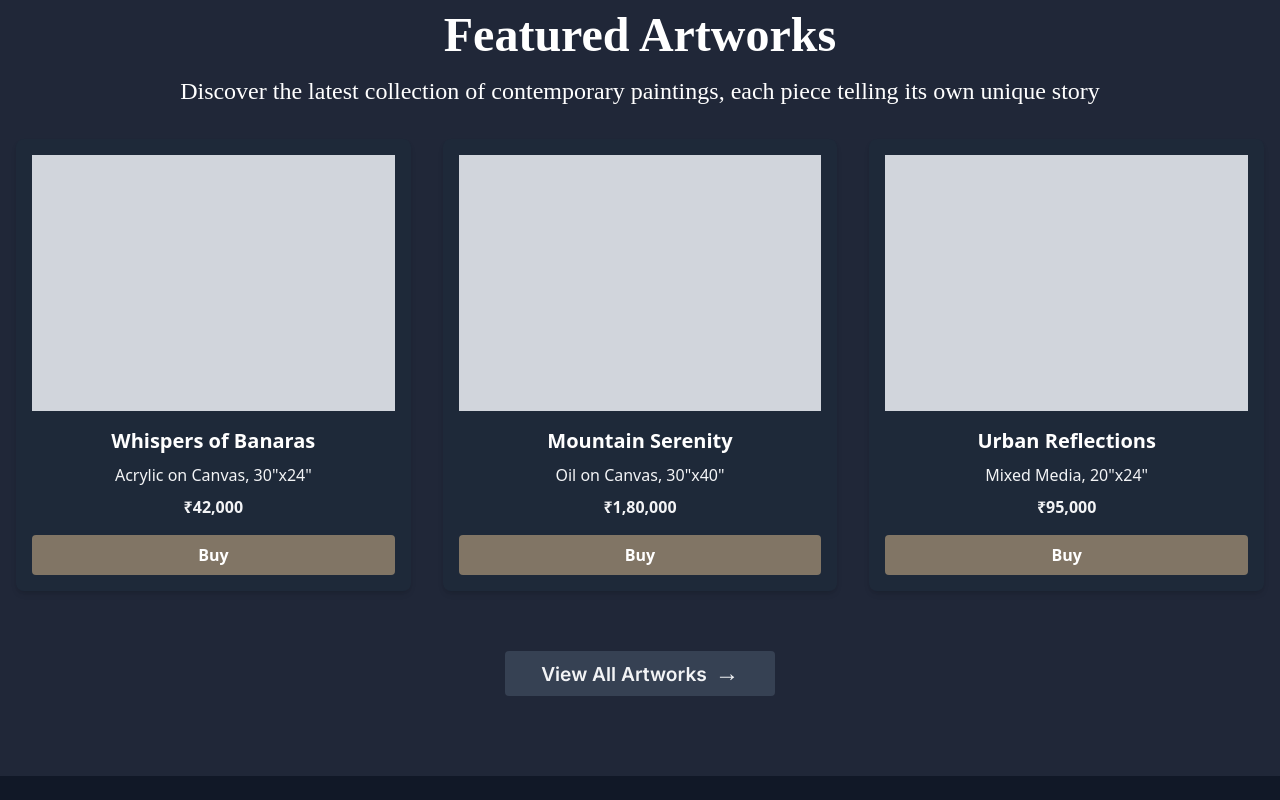
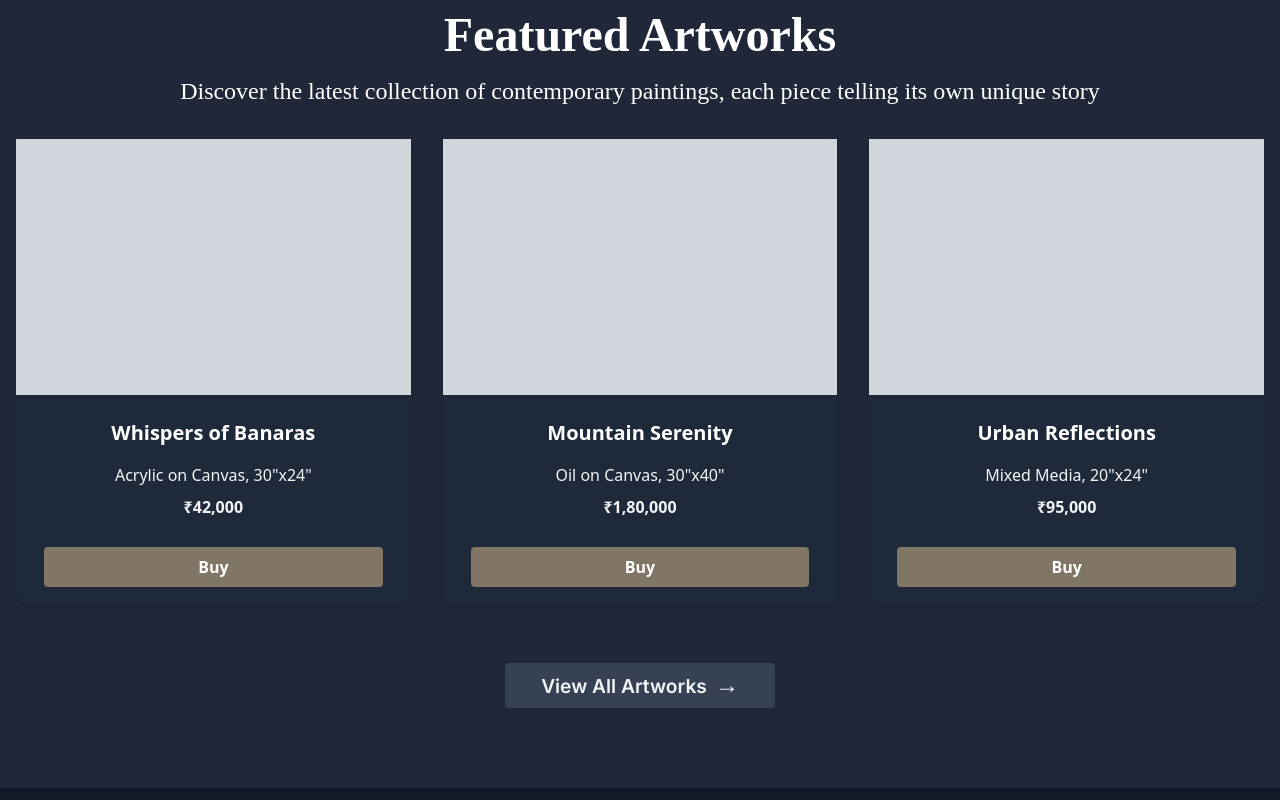
Before and after one commit to itsxwang/aritst-website, a React (Vite) app in the folder client/: page / in a window 1280 px wide. Shown: the part 940-1740 px from the top of the page. Built offline with nearby package versions, Linux system fonts and the light colour scheme.

Commit message:
add routing but theme problem comes

```diff
--- a/client/package.json
+++ b/client/package.json
@@ -14,6 +14,7 @@
     "lucide-react": "^0.526.0",
     "react": "^19.1.0",
     "react-dom": "^19.1.0",
+    "react-router-dom": "^7.7.1",
     "tailwindcss": "^4.1.11"
   },
   "devDependencies": {
--- a/client/src/App.tsx
+++ /dev/null
@@ -1,33 +0,0 @@
-import {  useState,useEffect } from "react";
-
-
-import Home from "./Components/Home/Home";
-import ThemeContext from "./contexts/themeContext";
-
-import './index.css';
-
-
-
-function App() {
-  const [theme, setTheme] = useState(() => {
-    const storedTheme = localStorage.getItem("theme");
-    if (storedTheme === null) {
-      return "dark";
-    }
-    return storedTheme === "light" ? "light" : "dark";
-  });
-
-  useEffect(() => {
-    localStorage.setItem("theme", theme);
-  }, [theme]);
-
-  return (
-    <>
-      <ThemeContext.Provider value={{ theme, setTheme }}>
-      <Home />
-      </ThemeContext.Provider>
-    </>
-  )
-}
-
-export default App;
--- /dev/null
+++ b/client/src/Components/About/About.tsx
@@ -0,0 +1,9 @@
+import React from 'react'
+
+function About() {
+  return (
+    <div>About</div>
+  )
+}
+
+export default About
--- /dev/null
+++ b/client/src/Components/Contact/Contact.tsx
@@ -0,0 +1,9 @@
+import React from 'react'
+
+function Contact() {
+  return (
+    <div>Contact</div>
+  )
+}
+
+export default Contact
--- /dev/null
+++ b/client/src/Components/Gallery/Gallery.tsx
@@ -0,0 +1,9 @@
+import React from 'react'
+
+function Gallery() {
+  return (
+    <div>gallery</div>
+  )
+}
+
+export default Gallery
--- a/client/src/Components/Home/FeatureSection.tsx
+++ b/client/src/Components/Home/FeatureSection.tsx
@@ -24,12 +24,15 @@ function FeatureSection() {
         <p className="font-[Intra]  text-2xl mb-8">Discover the latest collection of contemporary paintings, each piece telling its own unique story</p>
         <div className="grid grid-cols-1 md:grid-cols-3 gap-8">
           {featuredItems.map((item, index) => (
-            <div key={index} className={ `${ theme === 'dark' ? 'bg-gray-800' : 'bg-white'} p-4 rounded-lg shadow-md` }>
+            <div key={index} className={ `${ theme === 'dark' ? 'bg-gray-800' : 'bg-white'} p-0 rounded-lg shadow-md` }>
               <div className="w-full h-64 bg-gray-300 dark:bg-gray-700 mb-4"></div> {/* Placeholder for image */}
-              <h3 className="text-xl font-semibold mb-2">{item.title}</h3>
+              <h3 className="p-2 text-xl font-semibold mb-2">{item.title}</h3>
               <p className={`${ theme === 'dark' ? 'text-gray-100' : 'text-gray-900'}  mb-2`}>{item.description}</p>
               <p className={` ${ theme === 'dark' ? 'text-gray-100' : 'text-gray-900'} font-bold mb-4`}>{item.price}</p>
+
+              <div className="p-7 pb-4 pt-3">
               <button className={`cursor-pointer transition duration-200 w-full bg-[#817565] font-semibold py-2 rounded ${ theme === 'dark' ? 'text-white hover:bg-[#625a50]' : 'bg-[#625a50] hover:bg-[#686055]  text-gray-900'} `}>Buy</button>
+              </div>
             </div>
           ))}
         </div>
--- a/client/src/Components/Home/Hero.tsx
+++ b/client/src/Components/Home/Hero.tsx
@@ -1,9 +1,9 @@
-import { useContext } from "react";
-import ThemeContext from "../../contexts/themeContext";
+import { useState } from "react";
 import "./hero.css"; // ✅ we’ll add a tiny custom CSS file
+import { getTheme } from "../../utilities/themeHandler";
 
 function Hero() {
-  const { theme } = useContext(ThemeContext);
+  const [ theme, setTheme ] = useState(() => getTheme());
 
   const bgImage =
     "url('https://images.unsplash.com/photo-1578662996442-48f60103fc96?ixlib=rb-4.0.3&ixid=MnwxMjA3fDB8MHxwaG90by1wYWdlfHx8fGVufDB8fHx8&auto=format&fit=crop&w=2070&q=80')";
--- a/client/src/main.tsx
+++ b/client/src/main.tsx
@@ -1,9 +1,36 @@
 import { StrictMode } from 'react'
 import { createRoot } from 'react-dom/client'
-import App from './App.tsx'
+import  './index.css'
+import { createBrowserRouter,RouterProvider } from 'react-router-dom'
+import Home from './Components/Home/Home.tsx'
+import Gallery from './Components/Gallery/Gallery.tsx'
+import Contact from './Components/Contact/Contact.tsx'
+import About from './Components/About/About.tsx'
+
+
+const router = createBrowserRouter([
+  {
+    path: "/",
+    element: <Home />,
+  },
+  {
+    path:'/gallery',
+    element: <Gallery/>
+
+  },
+  {
+    path:'/contact',
+    element: <Contact/>
+  },
+  {
+    path:'/About',
+    element: <About/>
+  }
+])
+
 
 createRoot(document.getElementById('root')!).render(
   <StrictMode>
-    <App />
+    <RouterProvider router={router} />
   </StrictMode>,
 )
--- /dev/null
+++ b/client/src/utilities/themeHandler.ts
@@ -0,0 +1,18 @@
+export function setTheme(theme: 'light' | 'dark') {
+    document.documentElement.classList.remove(theme !== 'dark' ? 'dark' : 'light');
+    document.documentElement.classList.add(theme);
+    localStorage.setItem("theme", JSON.stringify(theme));
+}
+
+export function getTheme() {
+
+    const storedTheme = localStorage.getItem("theme");
+
+    if (!storedTheme) {
+        return window.matchMedia("(prefers-color-scheme: dark)").matches ? "dark" : "light";
+    }
+    else {
+        return storedTheme === "dark" ? "dark" : "light";
+    }
+
+}
```
Also changed, not shown: 1 other file (tests, documents, lock files or other folders).
